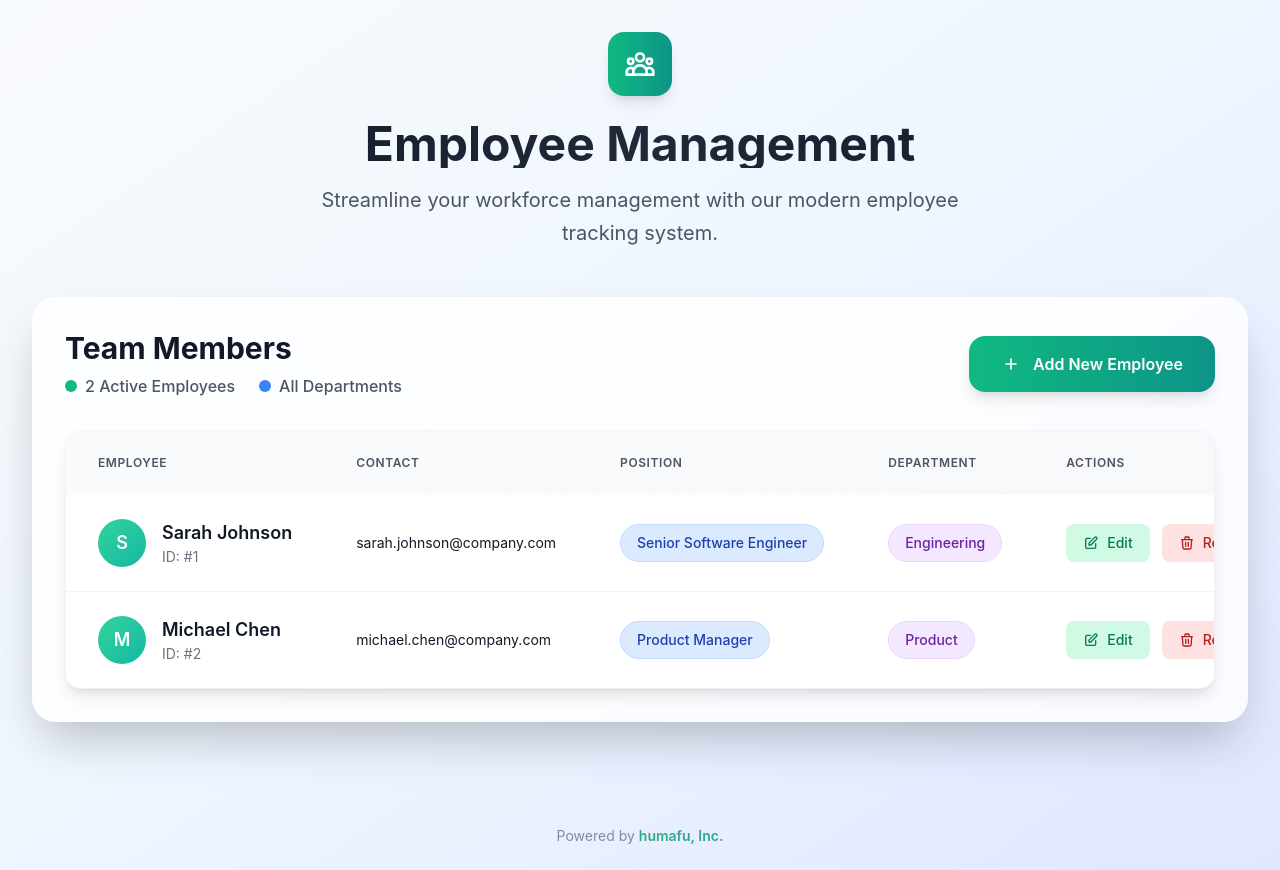
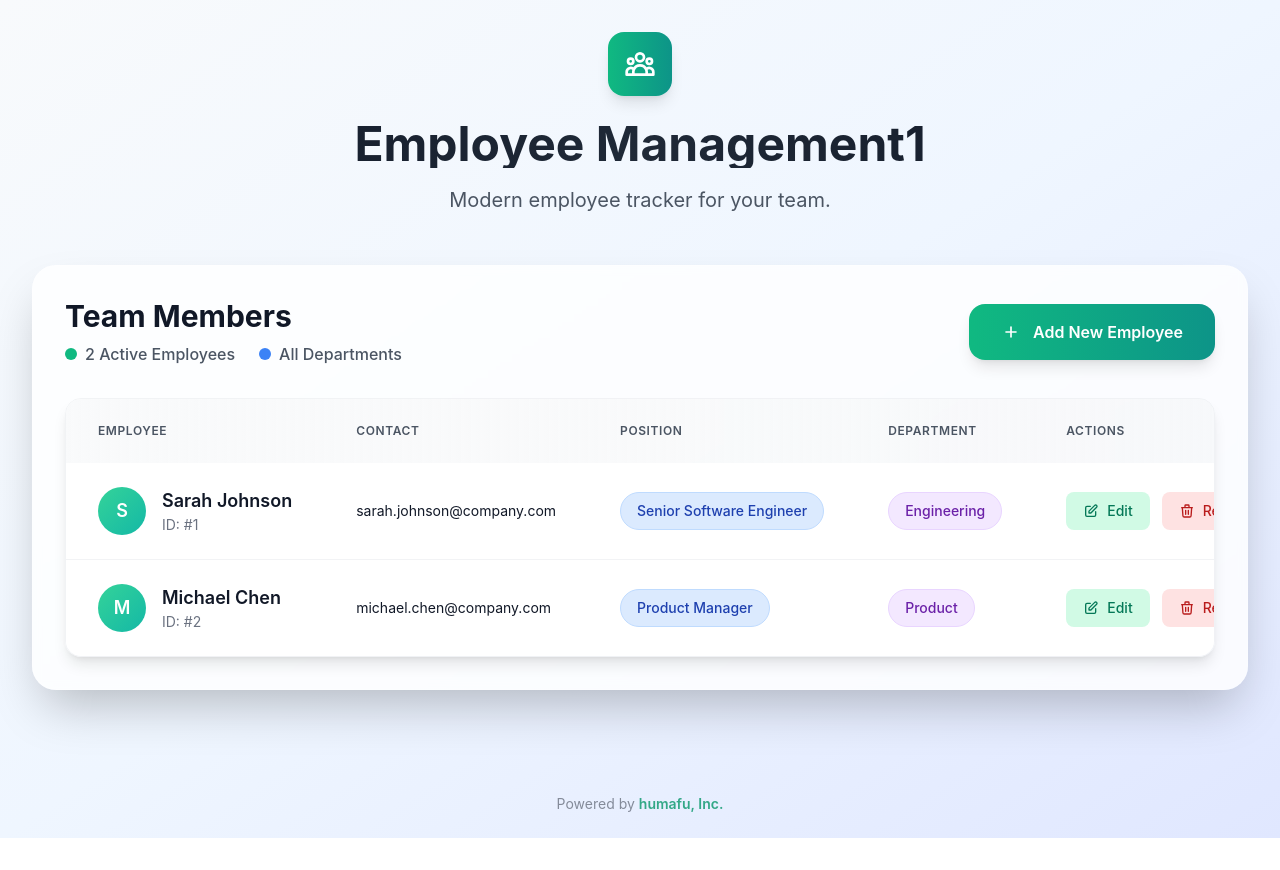
Before and after one commit to sursatech/demo-employee-info-app, a React (Vite) app: page / in a window 1280 px wide. After the commit the page ends 838 px from the top, so only its background shows below. Built offline with nearby package versions, Linux system fonts and the light colour scheme.

Commit message:
"Push to main: 2025-11-10T06:47:23.117Z"

```diff
--- a/src/App.tsx
+++ b/src/App.tsx
@@ -145,10 +145,10 @@ function App() {
             </svg>
           </div>
           <h1 className="text-5xl font-bold bg-gradient-to-r from-gray-900 via-gray-800 to-gray-900 bg-clip-text text-transparent mb-4">
-            Employee Management
+            Employee Management1
           </h1>
           <p className="text-xl text-gray-600 max-w-2xl mx-auto leading-relaxed">
-            Streamline your workforce management with our modern employee tracking system.
+            Modern employee tracker for your team.
           </p>
         </div>
 
```
